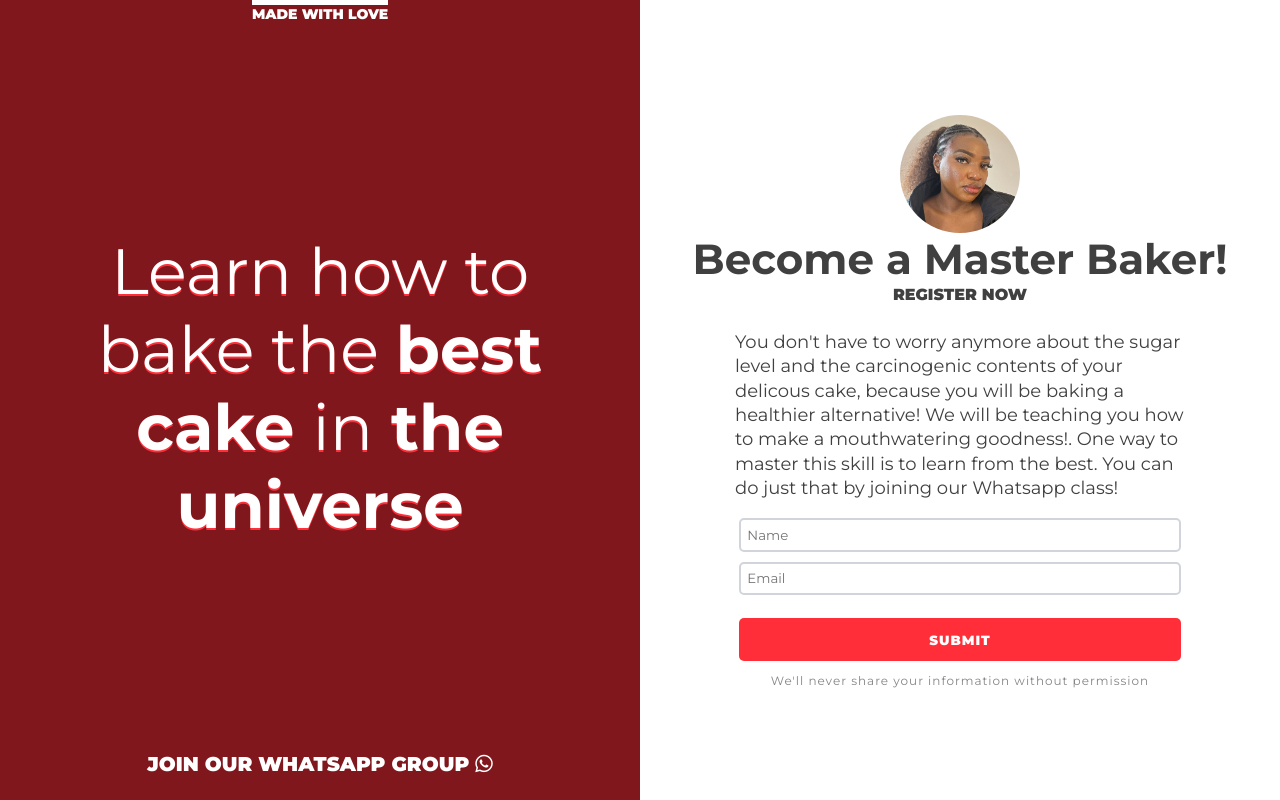
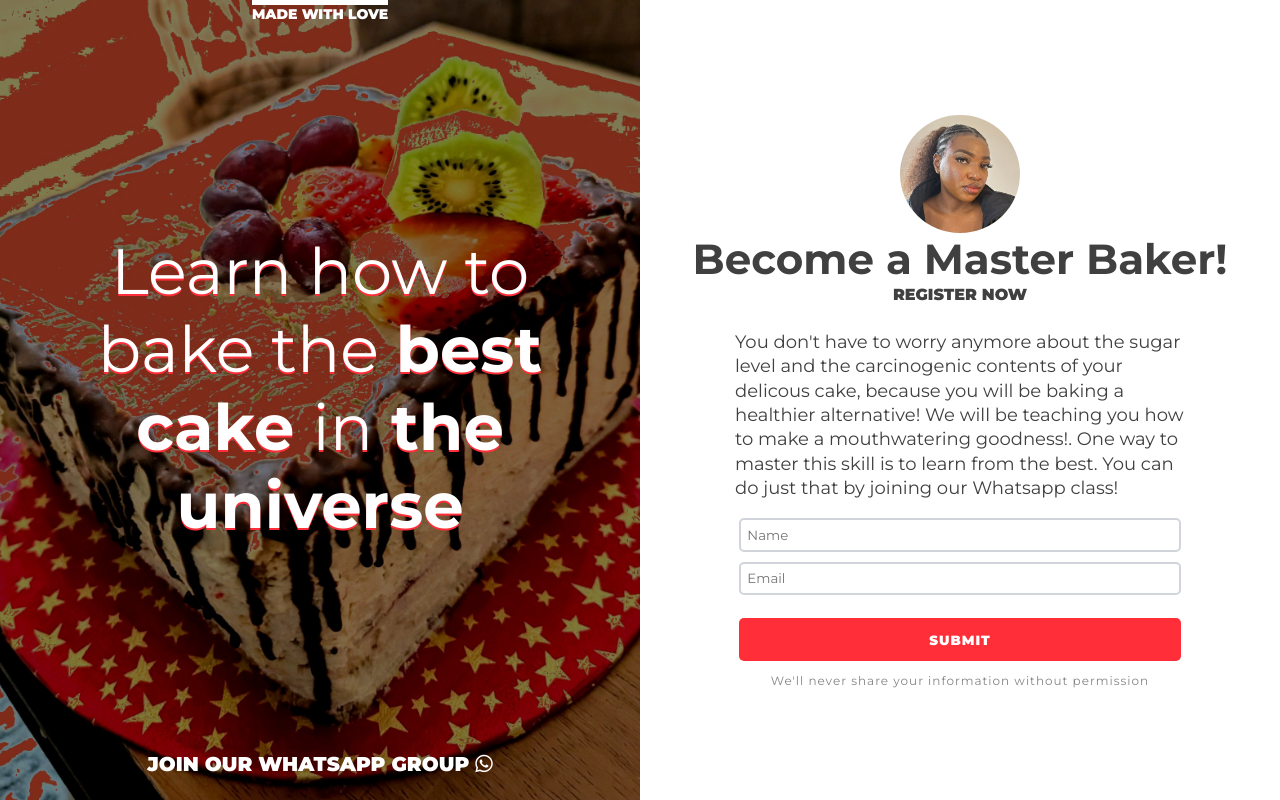
Before and after one commit to ChuChu145/Splash-page, a plain HTML site: page index.html in a window 1280 px wide. Drawn offline with Linux system fonts and the light colour scheme; the site is published under a folder, as on GitHub Pages, so addresses that start at the root find nothing; a web font is replaced by a local one.

Commit message:
Update index.css

```diff
--- a/index.css
+++ b/index.css
@@ -80,7 +80,7 @@ body{
     background-image:linear-gradient(
         rgba(0, 0, 0, 0.5), /* Black overlay with 50% opacity */
         rgba(0, 0, 0, 0.5)
-    ), url("/images/cake_vibrant_bg_1.jpg");
+    ), url("public/images/cake_vibrant_bg_1.jpg");
     background-size: cover;
     background-position: center;
     padding-bottom: 1.5em;
```
